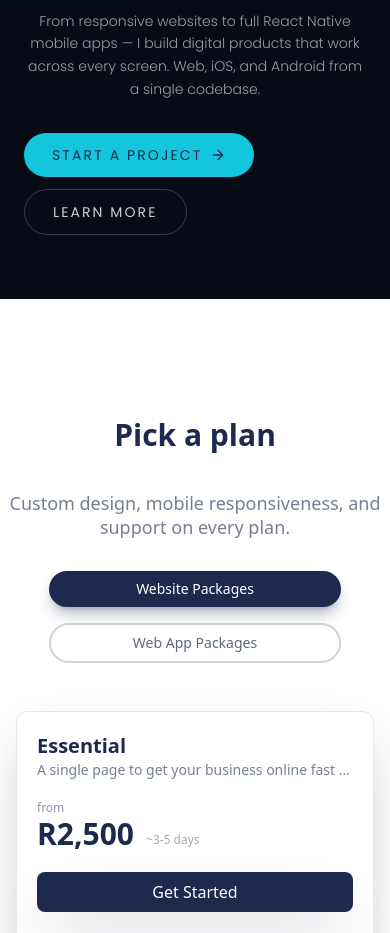
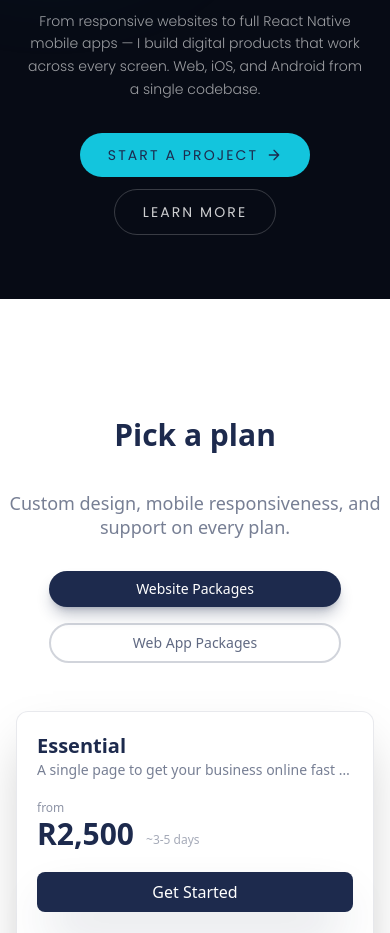
Before and after one commit to Kummirai/react-components, a Next.js app: page / in a window 390 px wide. Shown: the part 3580-4513 px from the top of the page. Built offline with nearby package versions, Linux system fonts and the light colour scheme.

Commit message:
feat: update PromoBanner layout for improved responsiveness and alignment

```diff
--- a/components/PromoBanner.jsx
+++ b/components/PromoBanner.jsx
@@ -63,7 +63,7 @@ export default function PromoBanner() {
               and Android from a single codebase.
             </p>
 
-            <div className="mt-8 flex flex-wrap items-center gap-3">
+            <div className="mt-8 flex flex-col items-center lg:flex-row lg:justify-start gap-3">
               <a
                 href="#contact"
                 className="inline-flex items-center gap-2 rounded-full bg-cyan px-7 py-3 text-sm font-medium uppercase tracking-[0.15em] text-navy transition-all duration-300 hover:brightness-110 hover:shadow-lg hover:shadow-cyan/30"
```
